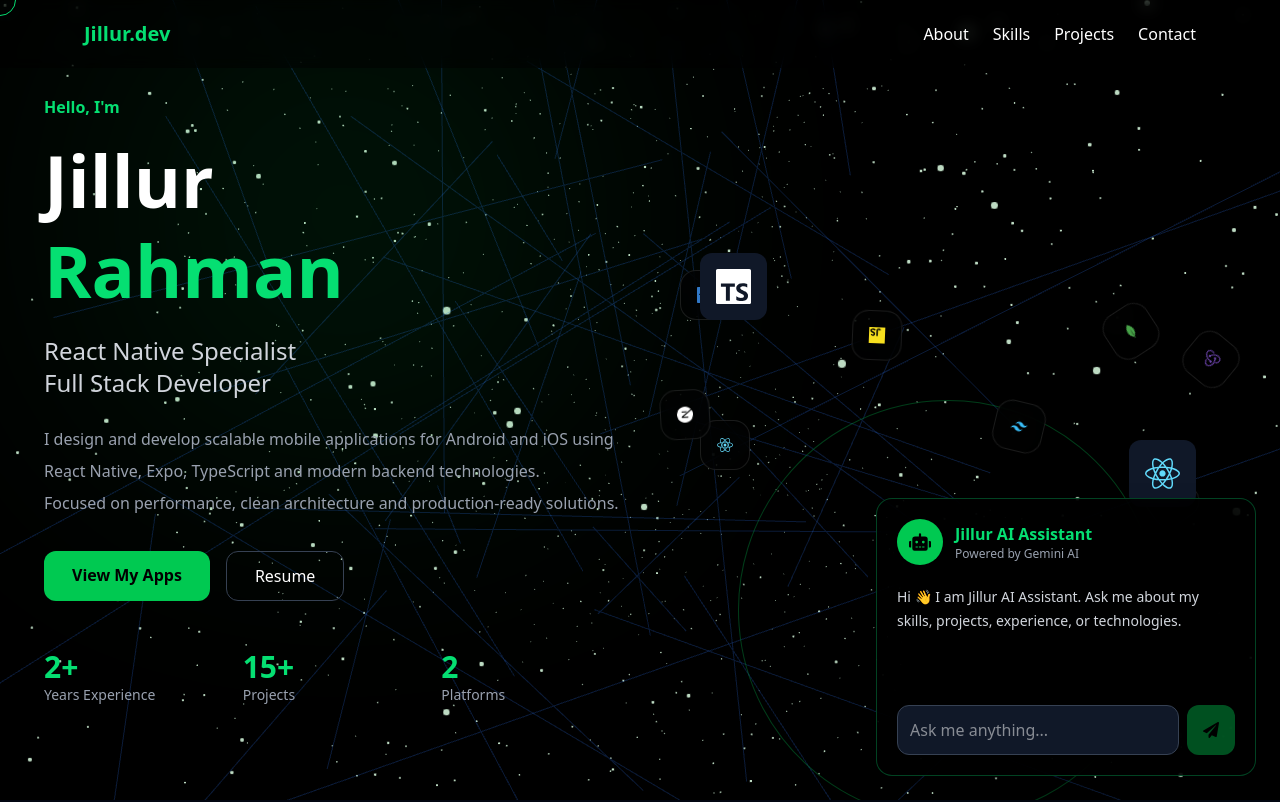
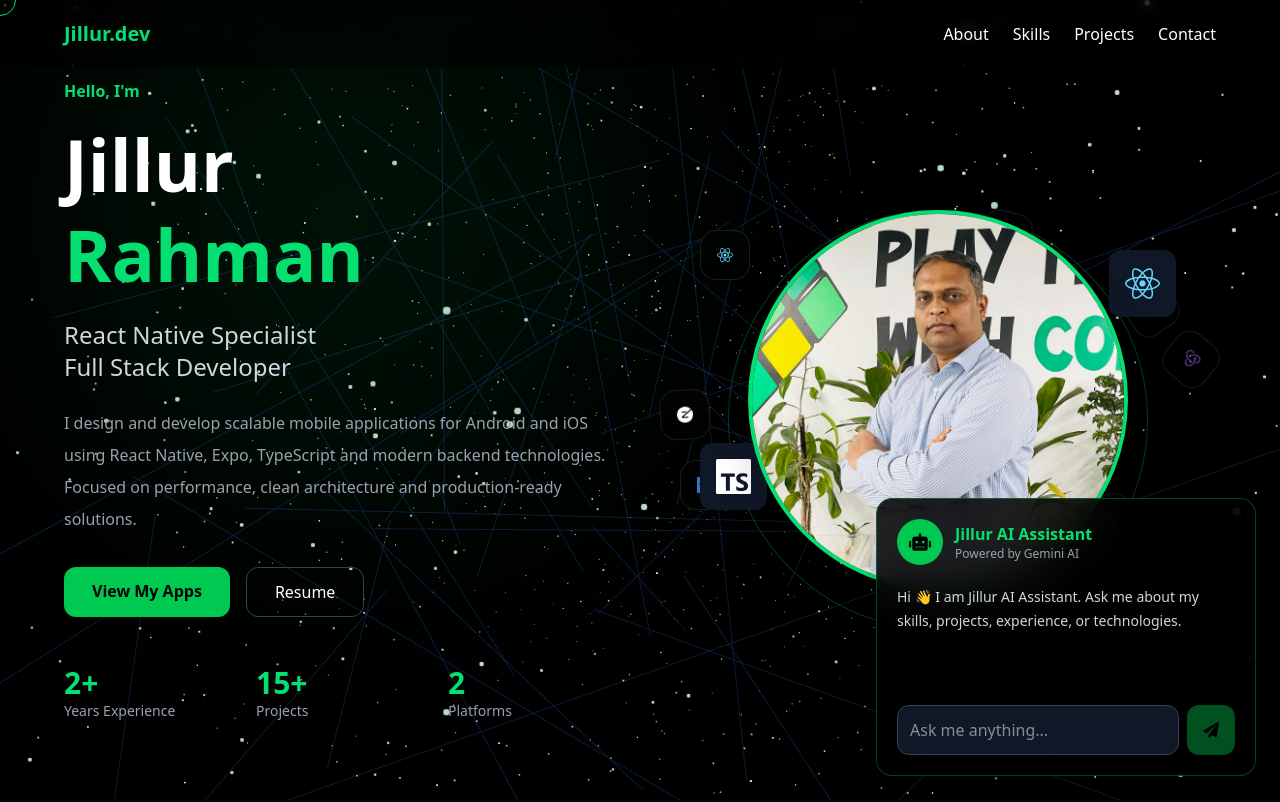
Before and after one commit to Jillurcf/jillur_professional_portfolio, a Next.js app: page / in a window 1280 px wide. Shown: the top 802 px of the page. Built offline with nearby package versions, Linux system fonts and the light colour scheme.

Commit message:
fix: update portfolio image

```diff
--- a/components/Hero.tsx
+++ b/components/Hero.tsx
@@ -245,9 +245,9 @@ justify-center
         className="
 relative
 z-10
-max-w-7xl
+max-w-6xl
 mx-auto
-px-6
+px-0
 grid
 md:grid-cols-2
 gap-10
@@ -611,20 +611,23 @@ border-green-500/30
 
 
           <TechOrbit />
-          {/* <Image
-            src="/Rahman6.jpg"
+          <Image
+            src="/profilepic.jpg"
             width={380}
             height={380}
             alt="Jillur Rahman"
             className="
     relative
     z-50
+    w-[380px]
+    h-[380px]
     rounded-full
     border-4
     border-green-400
     shadow-2xl
+    object-cover
   "
-          /> */}
+          />
 
 
 
--- a/components/Navbar.tsx
+++ b/components/Navbar.tsx
@@ -17,7 +17,8 @@ z-50
 max-w-6xl mx-auto
 flex justify-between
 items-center
-p-5
+py-5
+
 ">
 
 <h1 className="text-xl font-bold text-green-400">
```
Also changed, not shown: public/profilepic.jpg (added).
